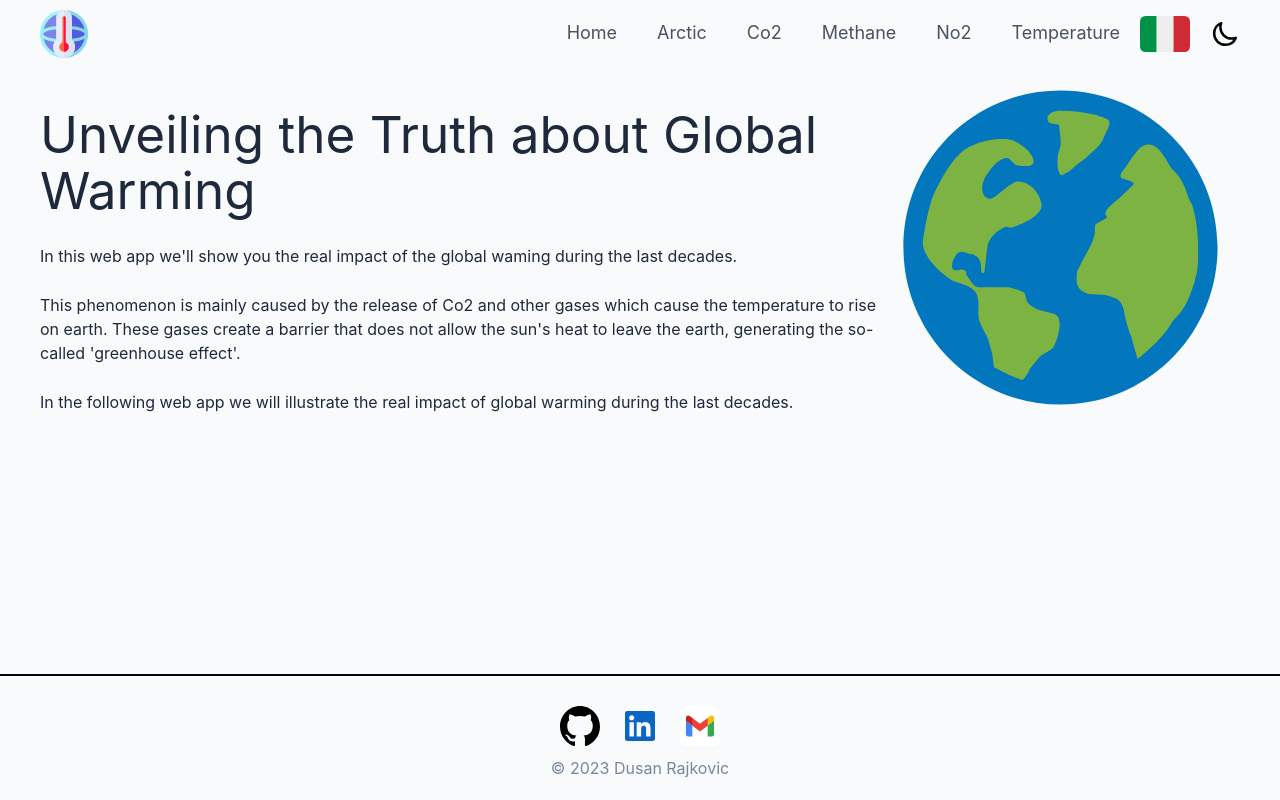
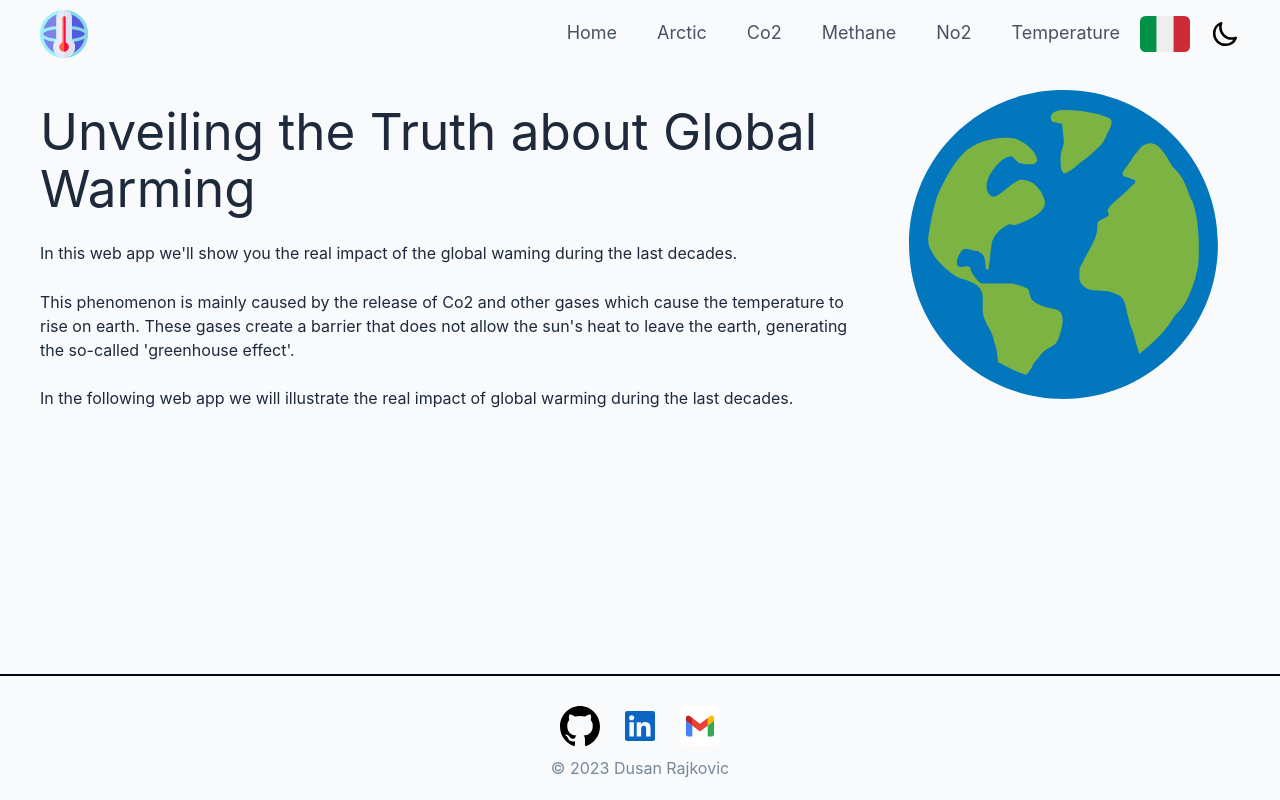
Before and after one commit to dusan39/Vue3-Global-Warming, a Vue app: page / in a window 1280 px wide. Built offline with nearby package versions, Linux system fonts and the light colour scheme; no server answers.

Commit message:
Update Home.vue

```diff
--- a/src/views/Home.vue
+++ b/src/views/Home.vue
@@ -41,6 +41,7 @@
 
     .title__container{
       padding-left: 20px;
+      padding-right: 20px;
 
       h1{
         margin-top: 3%;
```
